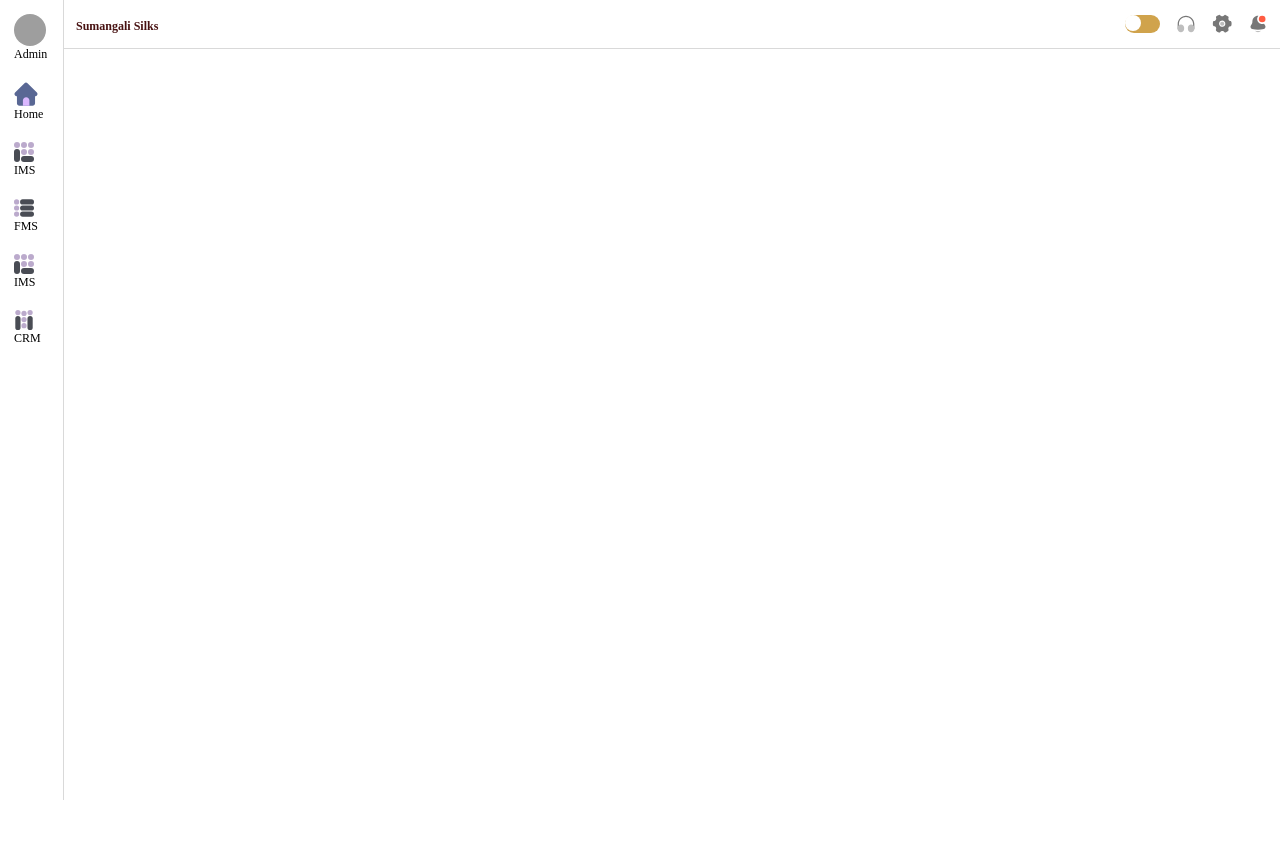
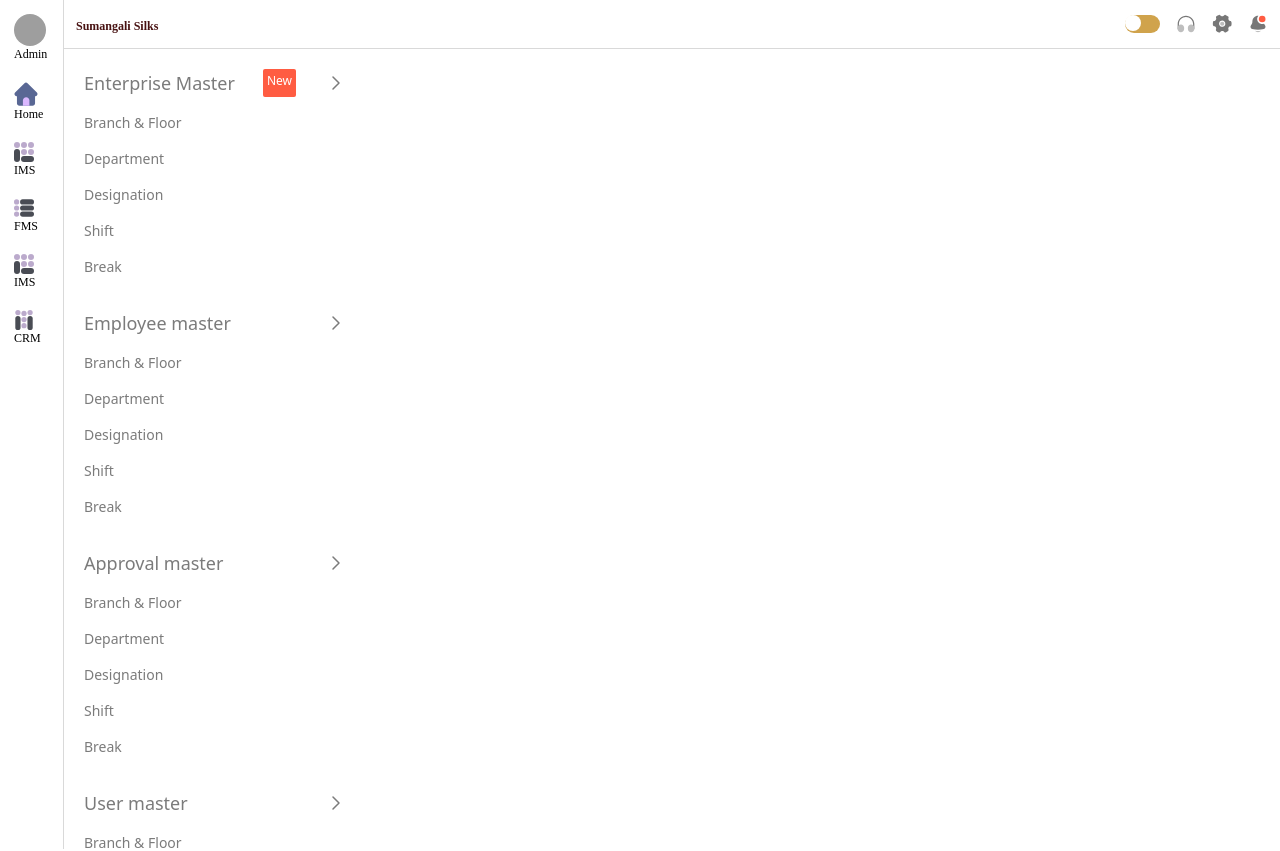
Before and after one commit to Raselraj-K/sumangali-silks-ui, a React (Create React App) app: page / in a window 1280 px wide. Shown: the top 851 px of the page. Before the commit the page ends 800 px from the top, so only its background shows below. Built offline with nearby package versions, Linux system fonts and the light colour scheme; grey boxes are pictures that could not be loaded.

Commit message:
Higher order component improved and dynamic side bar improved

```diff
--- a/package.json
+++ b/package.json
@@ -8,6 +8,7 @@
     "@testing-library/user-event": "^13.5.0",
     "react": "^18.2.0",
     "react-dom": "^18.2.0",
+    "react-router-dom": "^6.14.0",
     "react-scripts": "5.0.1",
     "web-vitals": "^2.1.4"
   },
--- a/src/App.js
+++ b/src/App.js
@@ -1,14 +1,13 @@
 import "./App.css";
-import Header from "./Components/Header";
-import StaticSideBar from "./Components/StaticSideBar";
+import { BrowserRouter as Router, Routes, Route } from "react-router-dom";
+import WrappedHome from "./Components/Home";
 function App() {
   return (
-    <div className="flex w-full">
-      <StaticSideBar />
-      <div className=" w-90 min-h-screen">
-        <Header />
-      </div>
-    </div>
+    <Router>
+      <Routes>
+        <Route path="/" element={<WrappedHome />}></Route>
+      </Routes>
+    </Router>
   );
 }
 
--- /dev/null
+++ b/src/Components/HOC.js
@@ -0,0 +1,21 @@
+import React from "react";
+import Header from "./Header";
+import StaticSideBar from "./StaticSideBar";
+
+function HOC(WrappedComponent) {
+  return class HOC extends React.Component {
+    render() {
+      return (
+        <div className="flex w-full">
+          <StaticSideBar />
+          <div className=" w-90 min-h-screen">
+            <Header />
+            <WrappedComponent />
+          </div>
+        </div>
+      );
+    }
+  };
+}
+
+export default HOC;
--- a/src/Components/Header.js
+++ b/src/Components/Header.js
@@ -19,17 +19,16 @@ function Header() {
           </label>
         </div>
         <div className="flex justify-center items-center">
-          <img src={Support} />
+          <img src={Support} alt="" />
         </div>
         <div className="flex justify-center items-center">
-          <img src={Setting} />
+          <img src={Setting} alt="" />
         </div>
         <div className="flex justify-center items-center">
-          <img src={Remainder} />
+          <img src={Remainder} alt="" />
         </div>
       </div>
     </div>
   );
 }
-
 export default Header;
--- /dev/null
+++ b/src/Components/Home.js
@@ -0,0 +1,86 @@
+import React from "react";
+import HOC from "./HOC";
+import { Link } from "react-router-dom";
+import RightArrow from "../Assets/Icons/RightArrow.svg";
+
+function Home() {
+  const handleEnterPriseMaster = () => {
+    console.log("ok");
+  };
+  const handleEmployeeMaster = () => {};
+  const handleApprovalMaster = () => {};
+  const handleUserMaster = () => {};
+  const handleFinanceMaster = () => {};
+  const navLink = [
+    {
+      name: "Enterprise Master",
+      event: handleEnterPriseMaster,
+    },
+    {
+      name: "Employee master",
+      event: handleEmployeeMaster,
+    },
+    {
+      name: "Approval master",
+      event: handleApprovalMaster,
+    },
+    {
+      name: "User master",
+      event: handleUserMaster,
+    },
+    {
+      name: "Finance master",
+      event: handleFinanceMaster,
+    },
+  ];
+  const enterpriseMasterSubMenu = [
+    "Branch & Floor",
+    "Department",
+    "Designation",
+    "Shift",
+    "Break",
+  ];
+
+  return (
+    <div className="flex w-100 h-screen">
+      <div className="w-3/12 p-3 flex flex-col gap-4">
+        {navLink.map((link, i) => {
+          return (
+            <div>
+              <Link
+                key={i}
+                onClick={link.event}
+                className="p-2 flex justify-between cursor-pointer text-theme-text-color text-lg font-medium"
+              >
+                {link.name}
+                {link.name === "Enterprise Master" ? (
+                  <span className="bg-new-tag text-xs p-1 rounded-sm text-white-color">
+                    New
+                  </span>
+                ) : (
+                  ""
+                )}
+                <img src={RightArrow} alt="" />
+              </Link>
+              <div>
+                {enterpriseMasterSubMenu.map((item, i) => {
+                  return (
+                    <Link
+                      key={i}
+                      className="p-2 flex justify-between cursor-pointer text-theme-text-color text-sm font-medium"
+                    >
+                      {item}
+                    </Link>
+                  );
+                })}
+              </div>
+            </div>
+          );
+        })}
+      </div>
+      <div className="w-3/4"></div>
+    </div>
+  );
+}
+const WrappedHome = HOC(Home);
+export default WrappedHome;
--- a/src/Components/StaticSideBar.js
+++ b/src/Components/StaticSideBar.js
@@ -2,7 +2,6 @@ import React from "react";
 import HomeIcon from "../Assets/Icons/Home.svg";
 import CRM from "../Assets/Icons/CRM.svg";
 import FMS from "../Assets/Icons/FMS.svg";
-import HRM from "../Assets/Icons/HRM.svg";
 import IMS from "../Assets/Icons/IMS.svg";
 
 function StaticSideBar() {
@@ -12,31 +11,31 @@ function StaticSideBar() {
         <img
           className="h-8 w-8 rounded-full"
           src="https://lh3.googleusercontent.com/ogw/AOLn63G_za-DTqZRehnaViBROuGguI69GAY7Q1ebdLULJw=s64-c-mo"
+          alt=""
         />
         <span className="text-xs font-medium font-karla">Admin</span>
       </div>
       <div className="si-home flex flex-col justify-center cursor-pointer ">
-        <img className="h-6 w-6" src={HomeIcon} />
+        <img className="h-6 w-6" src={HomeIcon} alt="" />
         <span className="text-xs font-medium font-karla">Home</span>
       </div>
       <div className="si-home flex flex-col justify-center cursor-pointer ">
-        <img className="h-5 w-5" src={IMS} />
+        <img className="h-5 w-5" src={IMS} alt="" />
         <span className="text-xs font-medium font-karla">IMS</span>
       </div>
       <div className="si-home flex flex-col justify-center  ">
-        <img className="h-5 w-5" src={FMS} />
+        <img className="h-5 w-5" src={FMS} alt="" />
         <span className="text-xs font-medium font-karla">FMS</span>
       </div>
       <div className="si-home flex flex-col justify-center cursor-pointer ">
-        <img className="h-5 w-5" src={IMS} />
+        <img className="h-5 w-5" src={IMS} alt="" />
         <span className="text-xs font-medium font-karla">IMS</span>
       </div>
       <div className="si-home flex flex-col justify-center cursor-pointer ">
-        <img className="h-5 w-5" src={CRM} />
+        <img className="h-5 w-5" src={CRM} alt="" />
         <span className="text-xs font-medium font-karla">CRM</span>
       </div>
     </div>
   );
 }
-
 export default StaticSideBar;
--- a/tailwind.config.js
+++ b/tailwind.config.js
@@ -9,9 +9,14 @@ module.exports = {
       },
     },
     colors: {
+      "custom-black": "#ccc",
+      "custom-red": "red",
+      "custom-blue": "blue",
       "border-color": "#D9D9D9",
       "brand-name-color": "#481212",
-      "toggle-switch": "#D0A34C",
+      "new-tag": "#FF5C42",
+      "white-color": "#fff",
+      "theme-text-color": "#7B7B7B",
     },
     fontFamily: {
       karla: ["karla"],
```
Also changed, not shown: src/Assets/Icons/RightArrow.svg (added), 1 other file (tests, documents, lock files or other folders).
